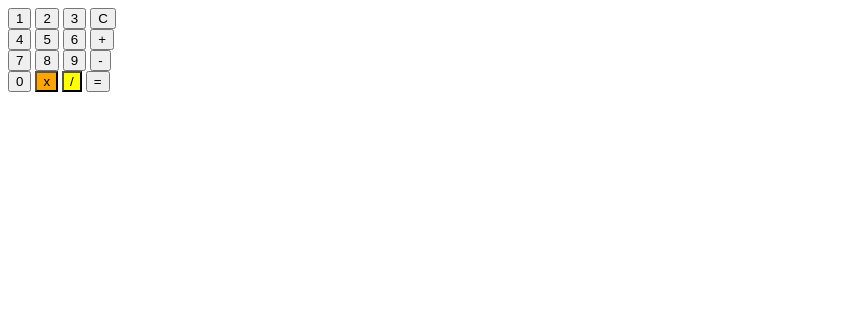
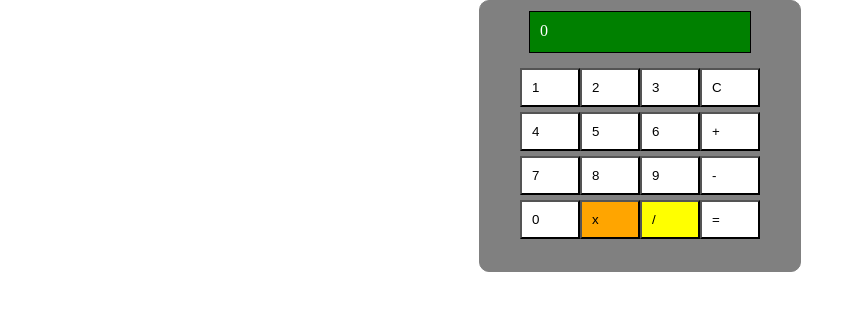
Before and after one commit to VanLMC/calculator, a plain HTML site: page index.html in a window 1280 px wide. Shown: the whole page, without its empty margins (0-856 px from the left). Drawn offline with Linux system fonts and the light colour scheme.

Commit message:
linkando arquivos

```diff
--- a/index.html
+++ b/index.html
@@ -1,3 +1,8 @@
+<html>
+
+  <head>
+    <link rel="stylesheet" href="./style.css">
+  </head>
 <div class="calculadora">
 
 <div class="display">
@@ -35,3 +40,6 @@
 
 </div>
 </div>
+
+<script src="./script.js"></script>
+</html>
--- a/style.css
+++ b/style.css
@@ -41,6 +41,8 @@
 }
 
 .teclado {
+  display: flex;
+  flex-direction: column;
   padding: 10px;
 }
 button {
```
